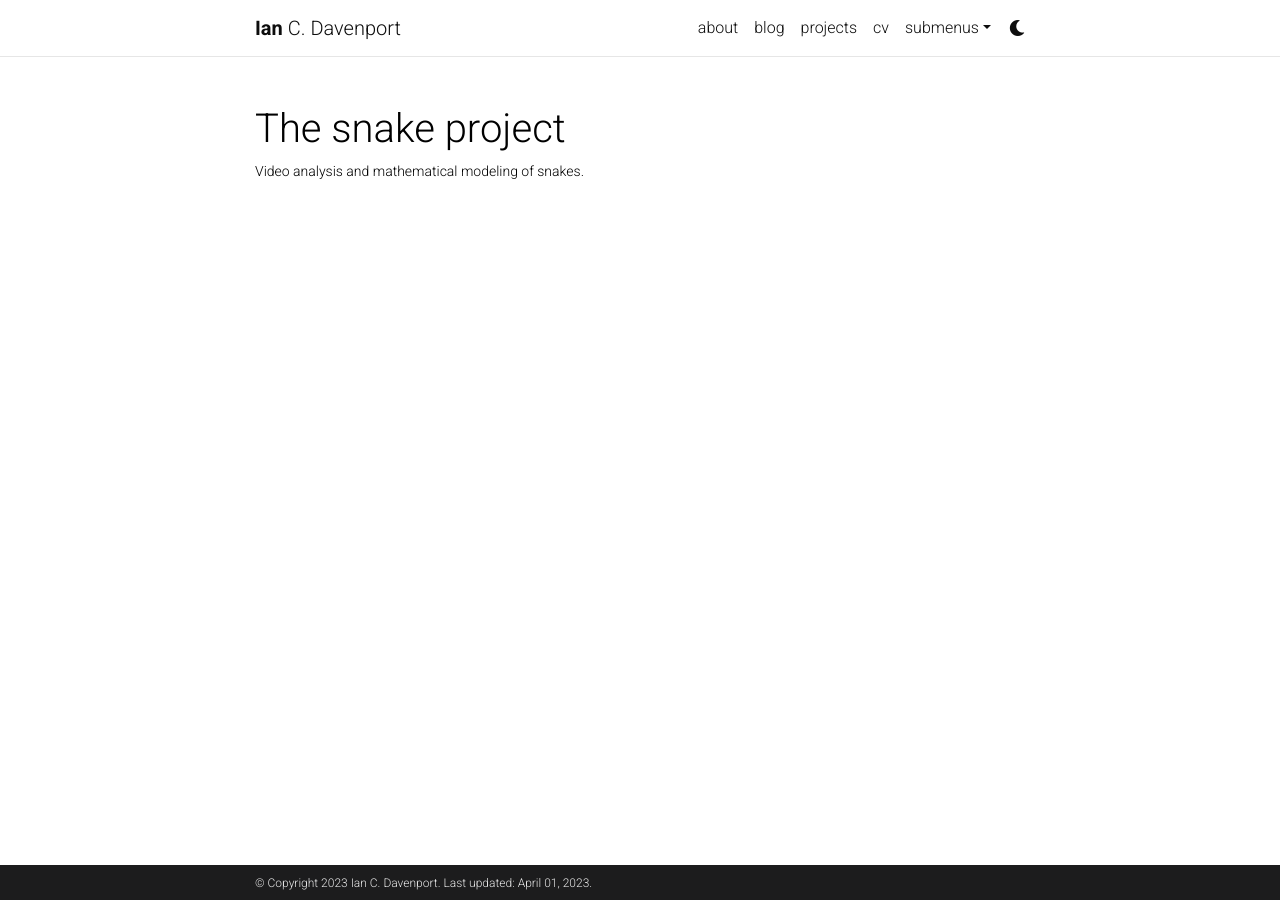
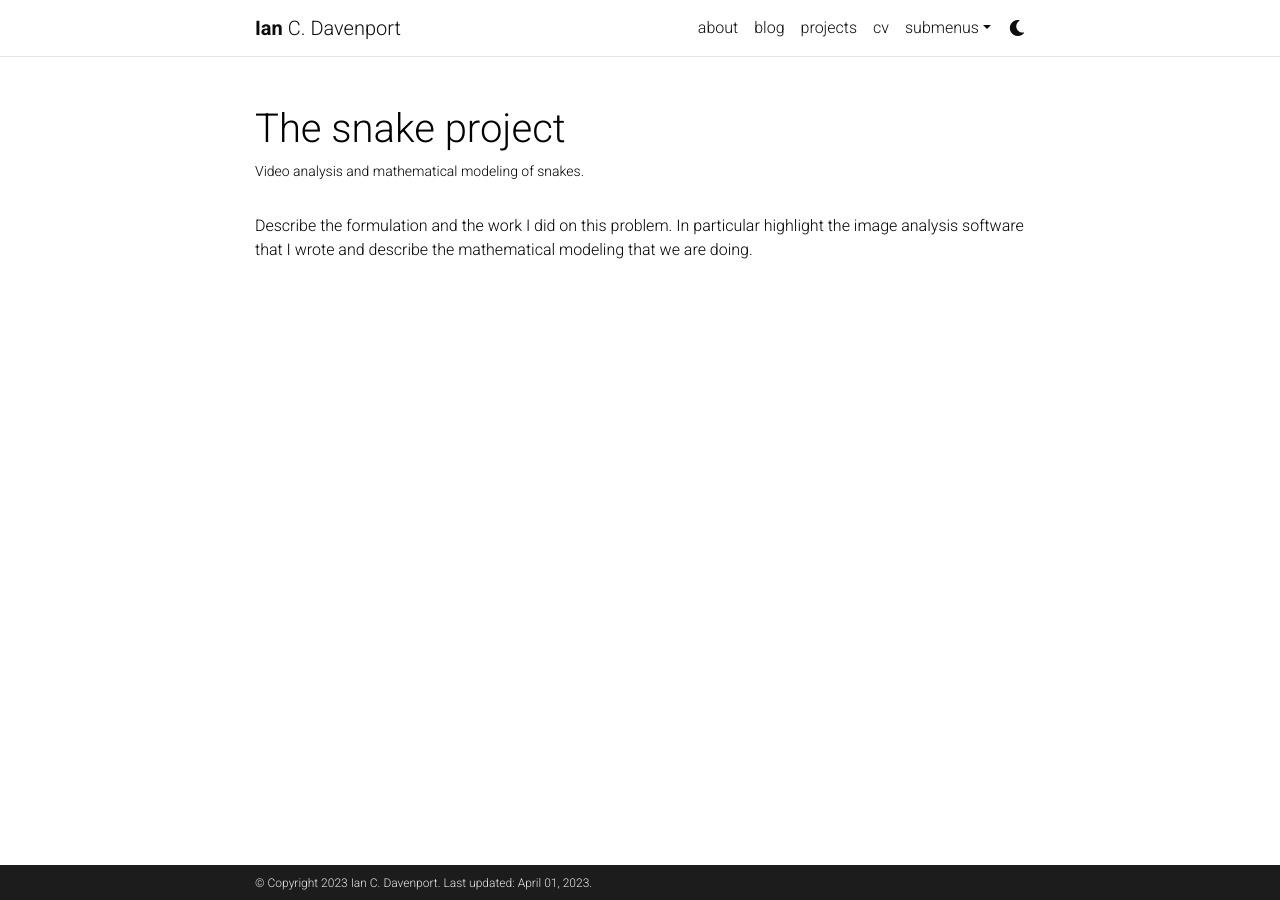
Before and after one commit to davenpi/davenpi.github.io, a Jekyll site: the page built from _projects/1_project.md, in a window 1280 px wide. Built offline with Jekyll 4.4.1, drawn with Linux system fonts in a browser that asks for light colours; comment, search, counter and statistics services are not loaded; a style sheet for code colours, icons or effects is not loaded.

Commit message:
Update 1_project.md

```diff
--- a/_projects/1_project.md
+++ b/_projects/1_project.md
@@ -6,3 +6,7 @@
 importance: 1
 category: work
 ---
+
+
+Describe the formulation and the work I did on this problem. In particular highlight the image analysis
+software that I wrote and describe the mathematical modeling that we are doing.
```
